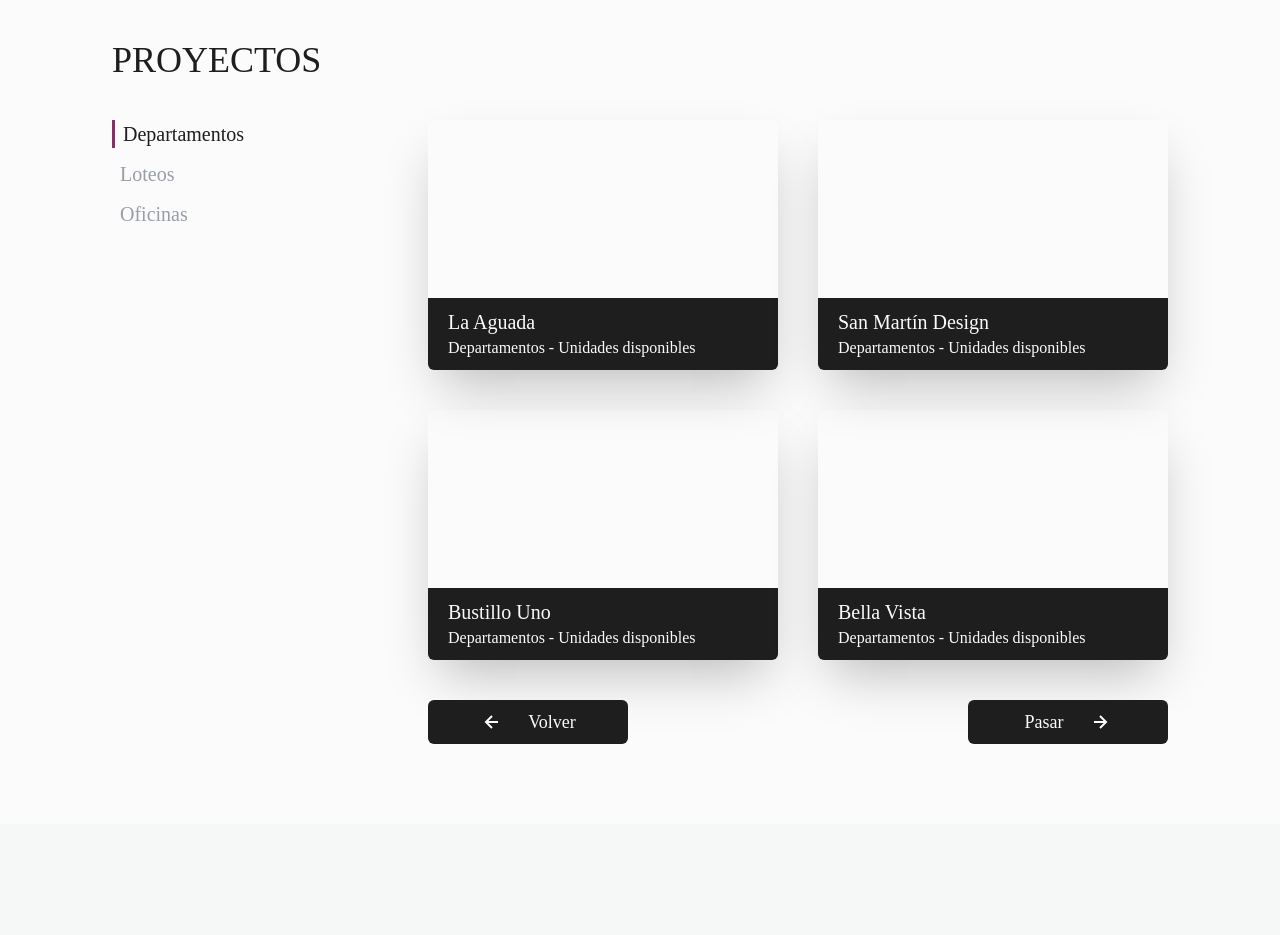
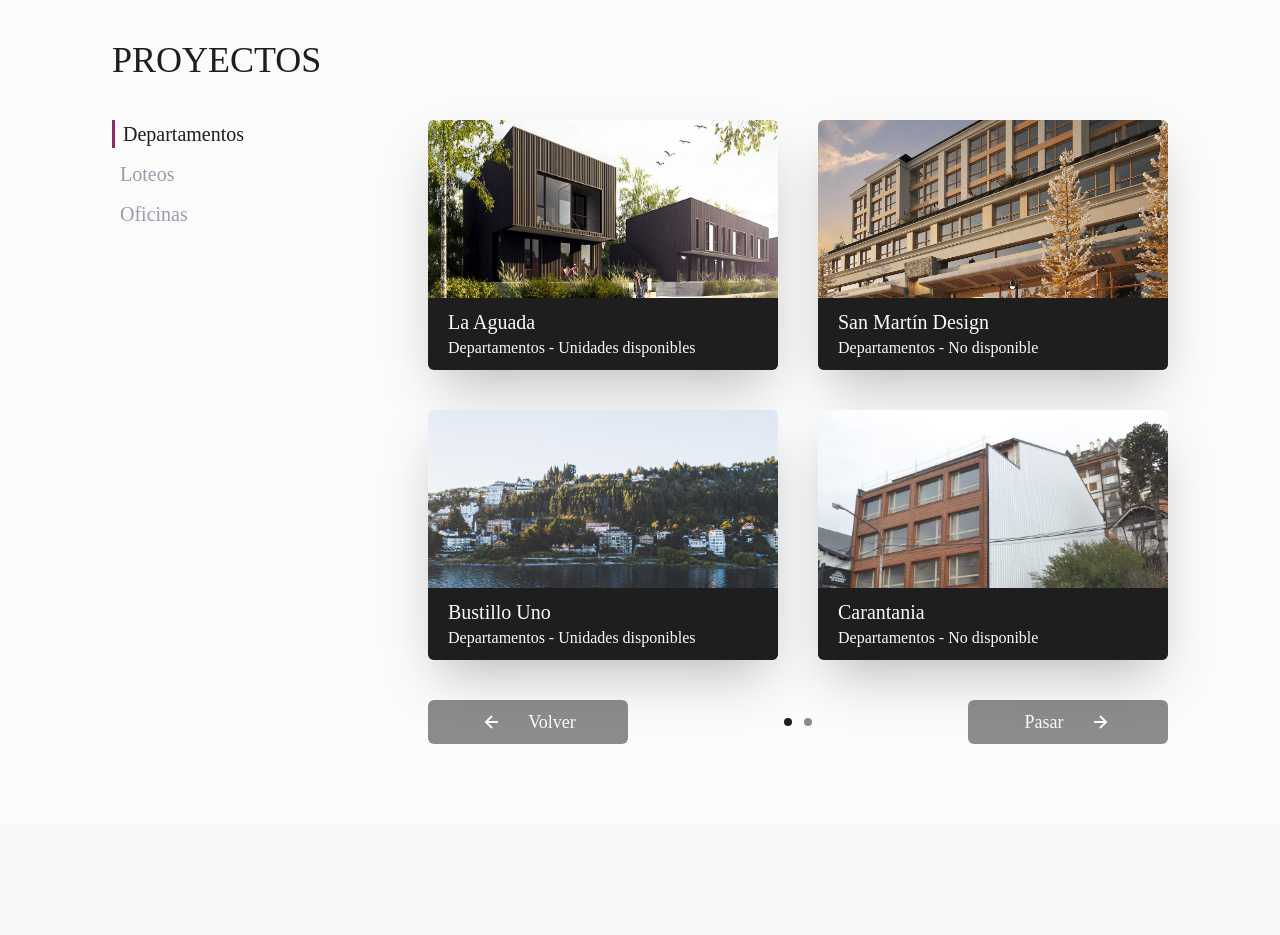
Before and after one commit to NicolasFrancken/laurafenoglio-2, a Next.js app: page / in a window 1280 px wide. Shown: the part 2720-3655 px from the top of the page. Built offline with nearby package versions, Linux system fonts and the light colour scheme.

Commit message:
proyects

```diff
--- a/app/components/Projects.tsx
+++ b/app/components/Projects.tsx
@@ -5,9 +5,19 @@ import { BiLeftArrowAlt, BiRightArrowAlt } from "react-icons/bi";
 
 export default function Projects() {
   const [view, setView] = useState("departamentos");
+  const [selectedPage, setSelectedPage] = useState(1);
 
   const handleClick = (buttonView: string) => {
     setView(buttonView);
+    setSelectedPage(1);
+  };
+
+  const handleVolverClick = () => {
+    setSelectedPage(1);
+  };
+
+  const handlePasarClick = () => {
+    setSelectedPage(2);
   };
 
   let renderedView;
@@ -15,29 +25,29 @@ export default function Projects() {
   switch (view) {
     case "departamentos":
       renderedView = (
-        <div className="grid grid-cols-2 grid-rows-2 gap-10">
-          <div className="flex project1 w-[350px] h-[250px] shadow-2xl hover:opacity-80 hover:-translate-y-1 transition-all duration-150 hover:cursor-pointer rounded-md">
+        <div className="grid grid-cols-2 grid-rows-2 gap-10 ">
+          <div className="flex la-aguada w-[350px] h-[250px] shadow-2xl hover:opacity-80 hover:-translate-y-1 transition-all duration-150 hover:cursor-pointer rounded-md">
             <div className="w-full bg-foreground self-end text-background px-5 p-[10px] rounded-b-md">
               <h6 className="text-xl">La Aguada</h6>
               <p>Departamentos - Unidades disponibles</p>
             </div>
           </div>
-          <div className="flex project8 w-[350px] h-[250px] shadow-2xl hover:opacity-80 hover:-translate-y-1 transition-all duration-150 hover:cursor-pointer rounded-md">
+          <div className="flex san-martin-design w-[350px] h-[250px] shadow-2xl hover:opacity-80 hover:-translate-y-1 transition-all duration-150 hover:cursor-pointer rounded-md">
             <div className="w-full bg-foreground self-end text-background px-5 p-[10px] rounded-b-md">
               <h6 className="text-xl">San Martín Design</h6>
-              <p>Departamentos - Unidades disponibles</p>
+              <p>Departamentos - No disponible</p>
             </div>
           </div>
-          <div className="flex project2 w-[350px] h-[250px] shadow-2xl hover:opacity-80 hover:-translate-y-1 transition-all duration-150 hover:cursor-pointer rounded-md">
+          <div className="flex bustillo-uno w-[350px] h-[250px] shadow-2xl hover:opacity-80 hover:-translate-y-1 transition-all duration-150 hover:cursor-pointer rounded-md">
             <div className="w-full bg-foreground self-end text-background px-5 p-[10px] rounded-b-md">
               <h6 className="text-xl">Bustillo Uno</h6>
               <p>Departamentos - Unidades disponibles</p>
             </div>
           </div>
-          <div className="flex project3 w-[350px] h-[250px] shadow-2xl hover:opacity-80 hover:-translate-y-1 transition-all duration-150 hover:cursor-pointer rounded-md">
+          <div className="flex carantania w-[350px] h-[250px] shadow-2xl hover:opacity-80 hover:-translate-y-1 transition-all duration-150 hover:cursor-pointer rounded-md">
             <div className="w-full bg-foreground self-end text-background px-5 p-[10px] rounded-b-md">
-              <h6 className="text-xl">Bella Vista</h6>
-              <p>Departamentos - Unidades disponibles</p>
+              <h6 className="text-xl">Carantania</h6>
+              <p>Departamentos - No disponible</p>
             </div>
           </div>
         </div>
@@ -46,51 +56,81 @@ export default function Projects() {
 
     case "loteos":
       renderedView = (
-        <div className="grid grid-cols-2 grid-rows-2 gap-10">
-          <div className="flex project5 w-[350px] h-[250px] shadow-2xl hover:opacity-80 hover:-translate-y-1 transition-all duration-150 hover:cursor-pointer rounded-md">
+        <>
+          <div
+            className={`${
+              selectedPage === 1 ? "grid" : "hidden"
+            } grid-cols-2 grid-rows-2 gap-10 `}
+          >
+            <div className="flex lomas-del-cauquen w-[350px] h-[250px] shadow-2xl hover:opacity-80 hover:-translate-y-1 transition-all duration-150 hover:cursor-pointer rounded-md">
               <div className="w-full bg-foreground self-end text-background px-5 p-[10px] rounded-b-md">
                 <h6 className="text-xl">Lomas del Cauquen</h6>
                 <p>Barrio abierto - Últimos lotes disponibles</p>
               </div>
             </div>
-          <div className="flex project6 w-[350px] h-[250px] shadow-2xl hover:opacity-80 hover:-translate-y-1 transition-all duration-150 hover:cursor-pointer rounded-md">
+            <div className="flex las-pitras w-[350px] h-[250px] shadow-2xl hover:opacity-80 hover:-translate-y-1 transition-all duration-150 hover:cursor-pointer rounded-md">
               <div className="w-full bg-foreground self-end text-background px-5 p-[10px] rounded-b-md">
                 <h6 className="text-xl">Las Pitras</h6>
                 <p>Barrio abierto - Sin lotes disponibles</p>
               </div>
             </div>
-          <div className="flex project7 w-[350px] h-[250px] shadow-2xl hover:opacity-80 hover:-translate-y-1 transition-all duration-150 hover:cursor-pointer rounded-md">
+            <div className="flex entre-cerros w-[350px] h-[250px] shadow-2xl hover:opacity-80 hover:-translate-y-1 transition-all duration-150 hover:cursor-pointer rounded-md">
               <div className="w-full bg-foreground self-end text-background px-5 p-[10px] rounded-b-md">
                 <h6 className="text-xl">Entre Cerros</h6>
                 <p>Barrio abierto - Últimos lotes disponibles</p>
               </div>
             </div>
-          <div className="flex project7 w-[350px] h-[250px] shadow-2xl hover:opacity-80 hover:-translate-y-1 transition-all duration-150 hover:cursor-pointer rounded-md">
+            <div className="flex altos-de-dina w-[350px] h-[250px] shadow-2xl hover:opacity-80 hover:-translate-y-1 transition-all duration-150 hover:cursor-pointer rounded-md">
               <div className="w-full bg-foreground self-end text-background px-5 p-[10px] rounded-b-md">
                 <h6 className="text-xl">Altos de Dina Huapi</h6>
                 <p>Barrio abierto - Últimos lotes disponibles</p>
               </div>
             </div>
           </div>
+          <div
+            className={`${
+              selectedPage === 1 ? "hidden" : "grid"
+            } grid-cols-2 grid-rows-2 gap-10 `}
+          >
+            <div className="flex rincon-del-este w-[350px] h-[250px] shadow-2xl hover:opacity-80 hover:-translate-y-1 transition-all duration-150 hover:cursor-pointer rounded-md">
+              <div className="w-full bg-foreground self-end text-background px-5 p-[10px] rounded-b-md">
+                <h6 className="text-xl">Rincón del Este</h6>
+                <p>Barrio abierto - Lotes disponibles</p>
+              </div>
+            </div>
+            <div className="flex pasaje-del-este w-[350px] h-[250px] shadow-2xl hover:opacity-80 hover:-translate-y-1 transition-all duration-150 hover:cursor-pointer rounded-md">
+              <div className="w-full bg-foreground self-end text-background px-5 p-[10px] rounded-b-md">
+                <h6 className="text-xl">Pasaje del Este</h6>
+                <p>Barrio abierto - Lotes disponibles</p>
+              </div>
+            </div>
+            <div className="flex reina-mora w-[350px] h-[250px] shadow-2xl hover:opacity-80 hover:-translate-y-1 transition-all duration-150 hover:cursor-pointer rounded-md">
+              <div className="w-full bg-foreground self-end text-background px-5 p-[10px] rounded-b-md">
+                <h6 className="text-xl">Reina Mora</h6>
+                <p>Barrio abierto - Últimos lotes disponibles</p>
+              </div>
+            </div>
+          </div>
+        </>
       );
       break;
 
     case "oficinas":
       renderedView = (
         <div className="grid grid-cols-2 grid-rows-2 gap-10">
-          <div className="flex project8 w-[350px] h-[250px] shadow-2xl hover:opacity-80 hover:-translate-y-1 transition-all duration-150 hover:cursor-pointer rounded-md">
+          <div className="flex san-martin-design w-[350px] h-[250px] shadow-2xl hover:opacity-80 hover:-translate-y-1 transition-all duration-150 hover:cursor-pointer rounded-md">
             <div className="w-full bg-foreground self-end text-background px-5 p-[10px] rounded-b-md">
               <h6 className="text-xl">San Martín Design</h6>
               <p>Oficinas - No disponibles</p>
             </div>
           </div>
-          <div className="flex project4 w-[350px] h-[250px] shadow-2xl hover:opacity-80 hover:-translate-y-1 transition-all duration-150 hover:cursor-pointer rounded-md">
+          <div className="flex bariloche-center w-[350px] h-[250px] shadow-2xl hover:opacity-80 hover:-translate-y-1 transition-all duration-150 hover:cursor-pointer rounded-md">
             <div className="w-full bg-foreground self-end text-background px-5 p-[10px] rounded-b-md">
               <h6 className="text-xl">Bariloche Center</h6>
               <p>Locales y Oficinas - Unidades disponibles</p>
             </div>
           </div>
-          <div className="flex project9 w-[350px] h-[250px] shadow-2xl hover:opacity-80 hover:-translate-y-1 transition-all duration-150 hover:cursor-pointer rounded-md">
+          <div className="flex paseo-catedral w-[350px] h-[250px] shadow-2xl hover:opacity-80 hover:-translate-y-1 transition-all duration-150 hover:cursor-pointer rounded-md">
             <div className="w-full bg-foreground self-end text-background px-5 p-[10px] rounded-b-md">
               <h6 className="text-xl">Paseo Catedral</h6>
               <p>Locales y Oficinas - No disponibles</p>
@@ -143,10 +183,34 @@ export default function Projects() {
         <div className="flex flex-col gap-10">
           {renderedView}
           <div className="flex justify-between items-center gap-20 w-full">
-            <button className="flex justify-center items-center w-[200px] py-2 bg-foreground text-background text-lg  rounded-md hover:bg-[#8a2e67] hover:text-background hover:scale-110 transition-all duration-150">
+            <button
+              className="flex justify-center items-center w-[200px] py-2 bg-foreground text-background text-lg rounded-md hover:bg-[#8a2e67] hover:text-background hover:scale-110 transition-all duration-150 disabled:opacity-50 disabled:hover:scale-100 disabled:hover:bg-foreground"
+              onClick={handleVolverClick}
+              disabled={
+                view === "departamentos" || view === "oficinas" ? true : false
+              }
+            >
               <BiLeftArrowAlt className="mr-6 w-6 h-6" /> Volver
             </button>
-            <button className="flex justify-center items-center w-[200px] py-2 bg-foreground text-background text-lg  rounded-md hover:bg-[#8a2e67] hover:text-background hover:scale-110 transition-all duration-150">
+            <div className="flex gap-3">
+              <div
+                className={`w-2 h-2 rounded-full ${
+                  selectedPage === 1 ? "bg-foreground" : "bg-foreground/50"
+                }`}
+              ></div>
+              <div
+                className={`w-2 h-2 rounded-full ${
+                  selectedPage === 1 ? "bg-foreground/50" : "bg-foreground"
+                } `}
+              ></div>
+            </div>
+            <button
+              className="flex justify-center items-center w-[200px] py-2 bg-foreground text-background text-lg rounded-md hover:bg-[#8a2e67] hover:text-background hover:scale-110 transition-all duration-150 disabled:opacity-50 disabled:hover:scale-100 disabled:hover:bg-foreground"
+              onClick={handlePasarClick}
+              disabled={
+                view === "departamentos" || view === "oficinas" ? true : false
+              }
+            >
               Pasar
               <BiRightArrowAlt className="ml-6 w-6 h-6" />
             </button>
```
Lines whose indentation alone changed are shown as unchanged.
